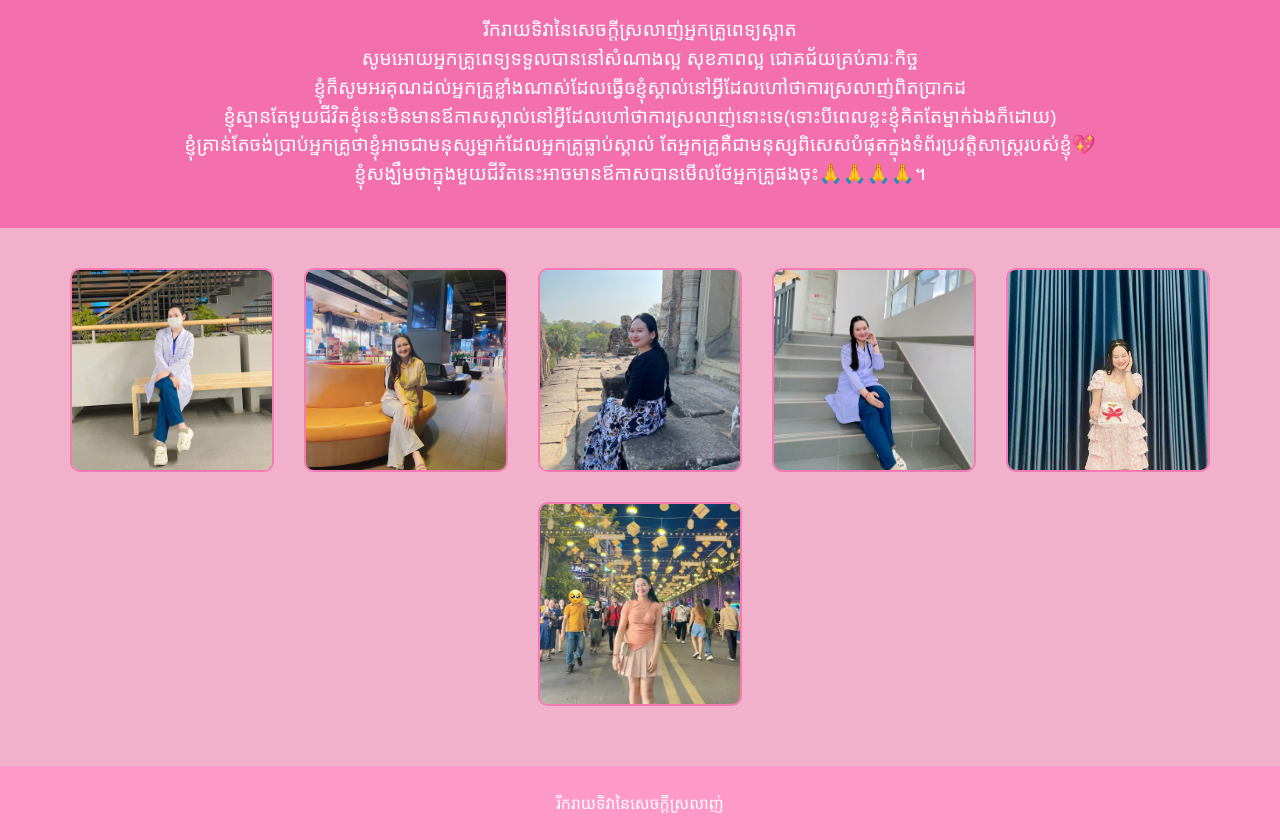
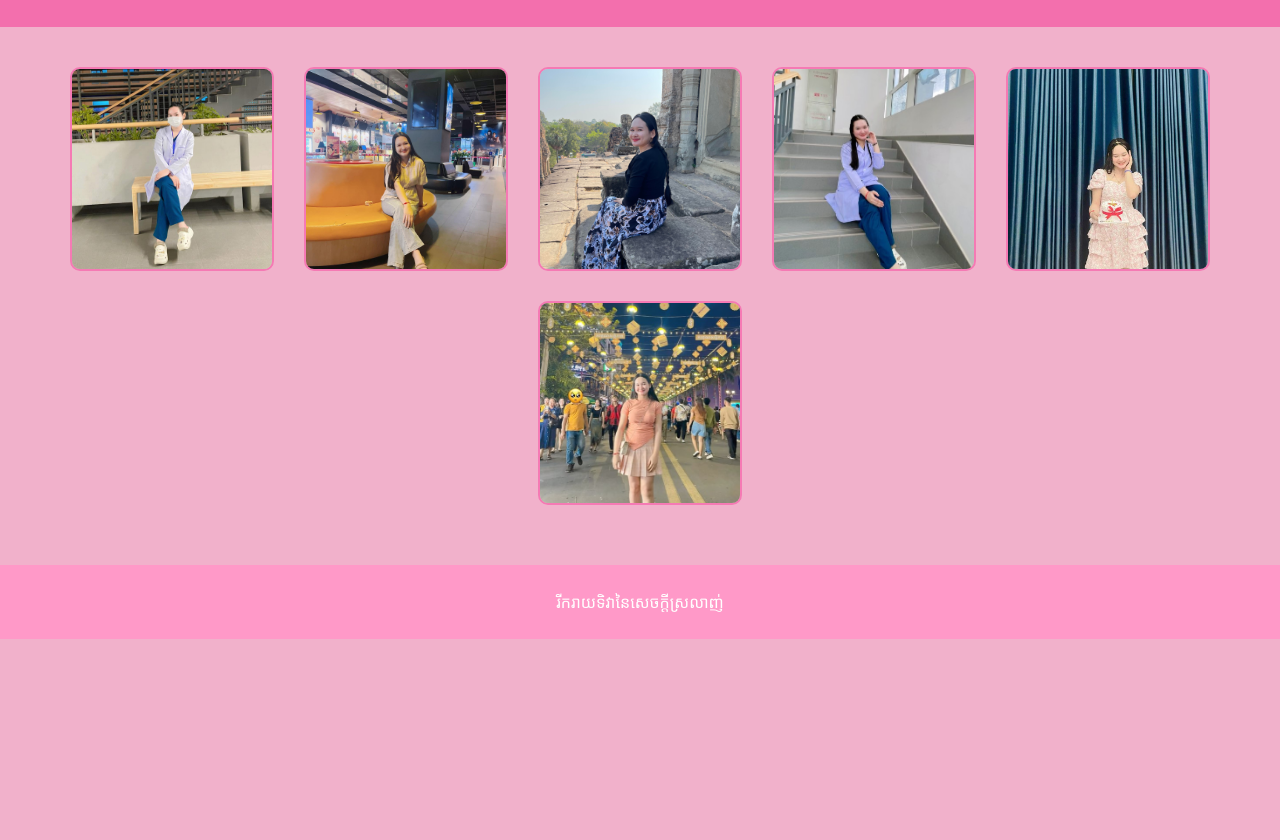
Before and after one commit to 123Ni-afk/Valentine-s-Day.github.io, a plain HTML site: page index.html in a window 1280 px wide. Shown: the part 80-920 px from the top of the page. After the commit the page ends 800 px from the top, so only its background shows below. Drawn offline with Linux system fonts and the light colour scheme.

Commit message:
Update index.html

```diff
--- a/index.html
+++ b/index.html
@@ -109,13 +109,6 @@
 <body>
   <div class="header">
     <h1>Happy Valentine's Day! 💖</h1>
-    <p>រីករាយទិវានៃសេចក្តីស្រលាញ់អ្នកគ្រូពេទ្យស្អាត<br>
-        សូមអោយអ្នកគ្រូពេទ្យទទួលបាននៅសំណាងល្អ សុខភាពល្អ ជោគជ័យគ្រប់ភារៈកិច្ច<br>
-        ខ្ញុំក៏សូមអរគុណដល់អ្នកគ្រូខ្លាំងណាស់ដែលធ្វើឲខ្ញុំស្គាល់នៅអ្វីដែលហៅថាការស្រលាញ់ពិតប្រាកដ<br>
-        ខ្ញុំស្មានតែមួយជីវិតខ្ញុំនេះមិនមានឪកាសស្គាល់នៅអ្វីដែលហៅថាការស្រលាញ់នោះទេ(ទោះបីពេលខ្លះខ្ញុំគិតតែម្នាក់ឯងក៏ដោយ)<br>
-        ខ្ញុំគ្រាន់តែចង់ប្រាប់អ្នកគ្រូថាខ្ញុំអាចជាមនុស្សម្នាក់ដែលអ្នកគ្រូធ្លាប់ស្គាល់ តែអ្នកគ្រូគឺជាមនុស្សពិសេសបំផុតក្នុងទំព័រប្រវត្តិសាស្រ្តរបស់ខ្ញុំ💖<br>
-        ខ្ញុំសង្ឃឹមថាក្នុងមួយជីវិតនេះអាចមានឪកាសបានមើលថែអ្នកគ្រូផងចុះ🙏🙏🙏🙏។<br>
-      </p>
   </div>
 
   <div class="gallery">
```
